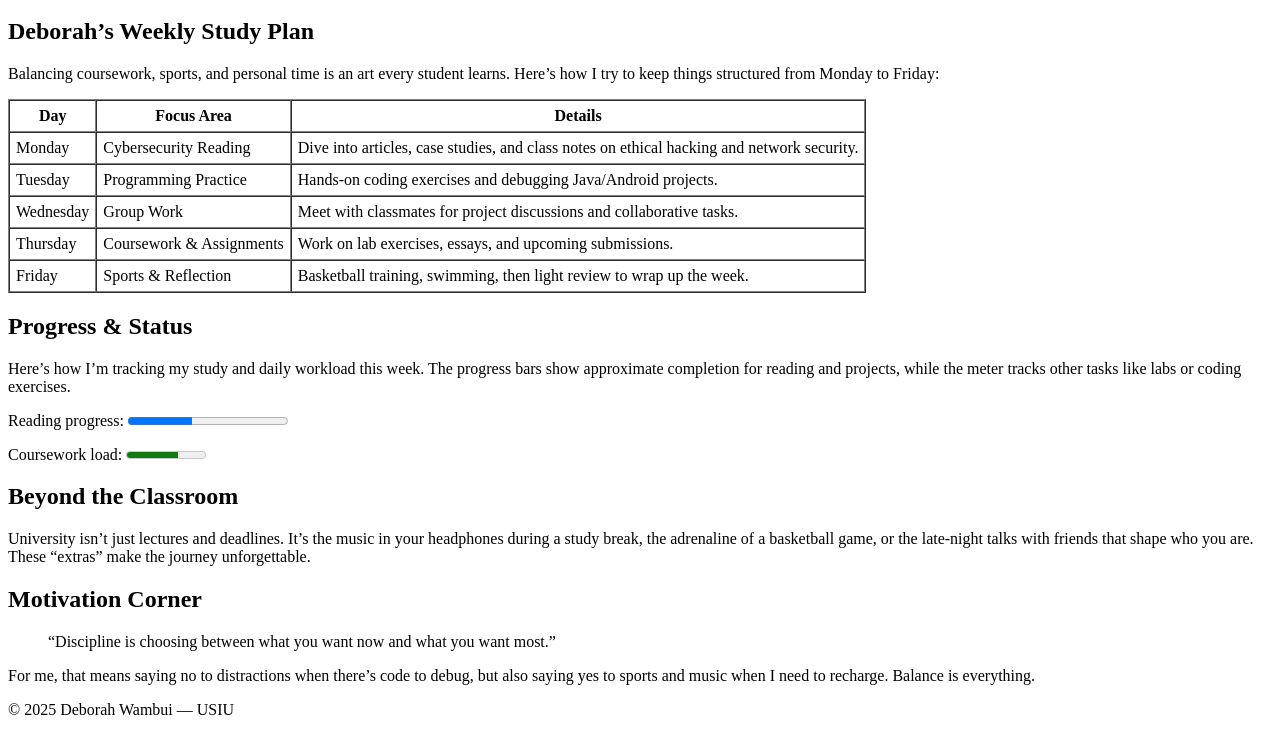
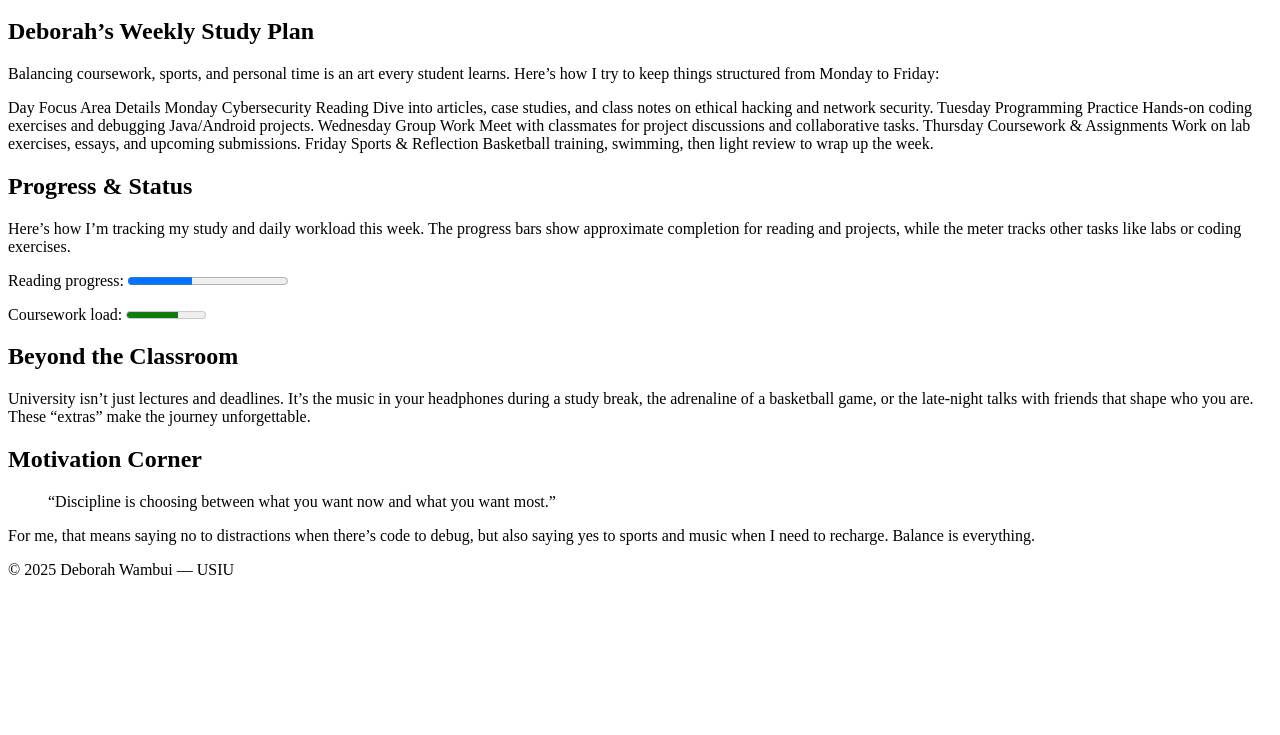
Before and after one commit to Deborah-Wambui/HTML5-PRACTICAL, a plain HTML site: page extras.html in a window 1280 px wide. Shown: the part 180-915 px from the top of the page. After the commit the page ends 800 px from the top, so only its background shows below. Drawn offline with Linux system fonts and the light colour scheme.

Commit message:
Update extras.html

```diff
--- a/extras.html
+++ b/extras.html
@@ -31,7 +31,7 @@
           Here’s how I try to keep things structured from Monday to Friday:
         </p>
 
-        <table border="1" cellpadding="6" cellspacing="0">
+
           <thead>
             <tr>
               <th>Day</th>
```
